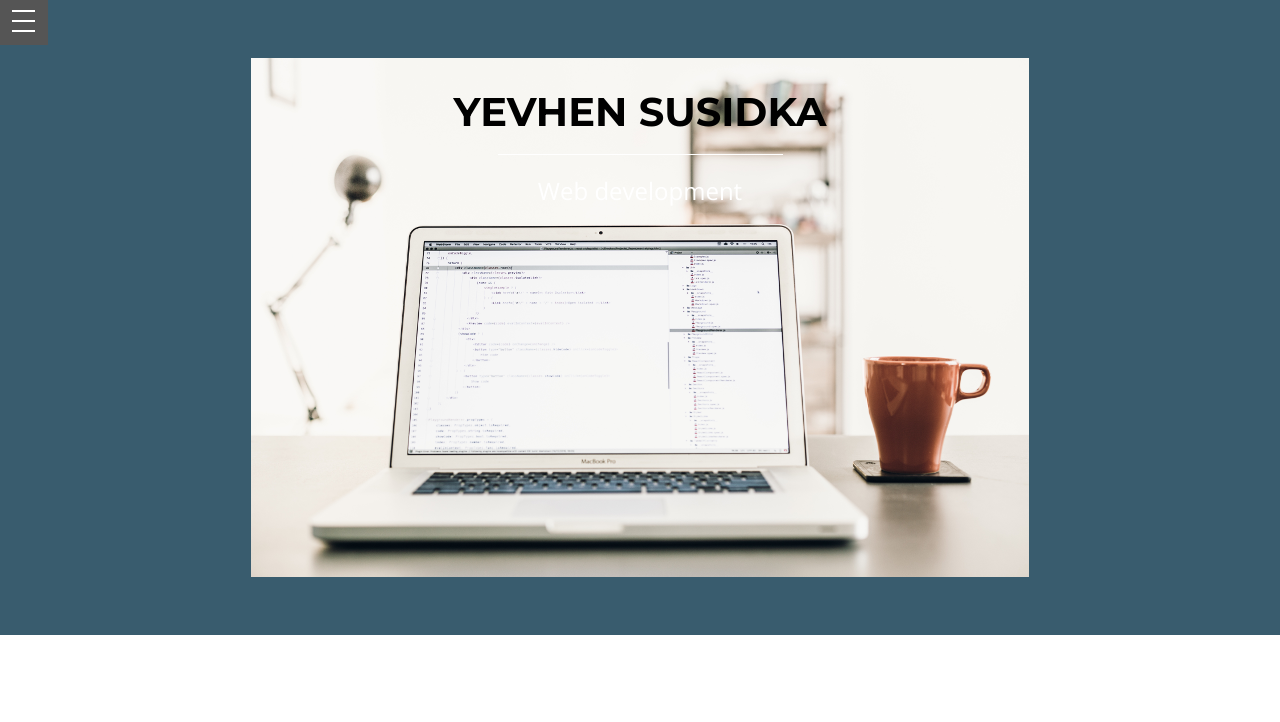
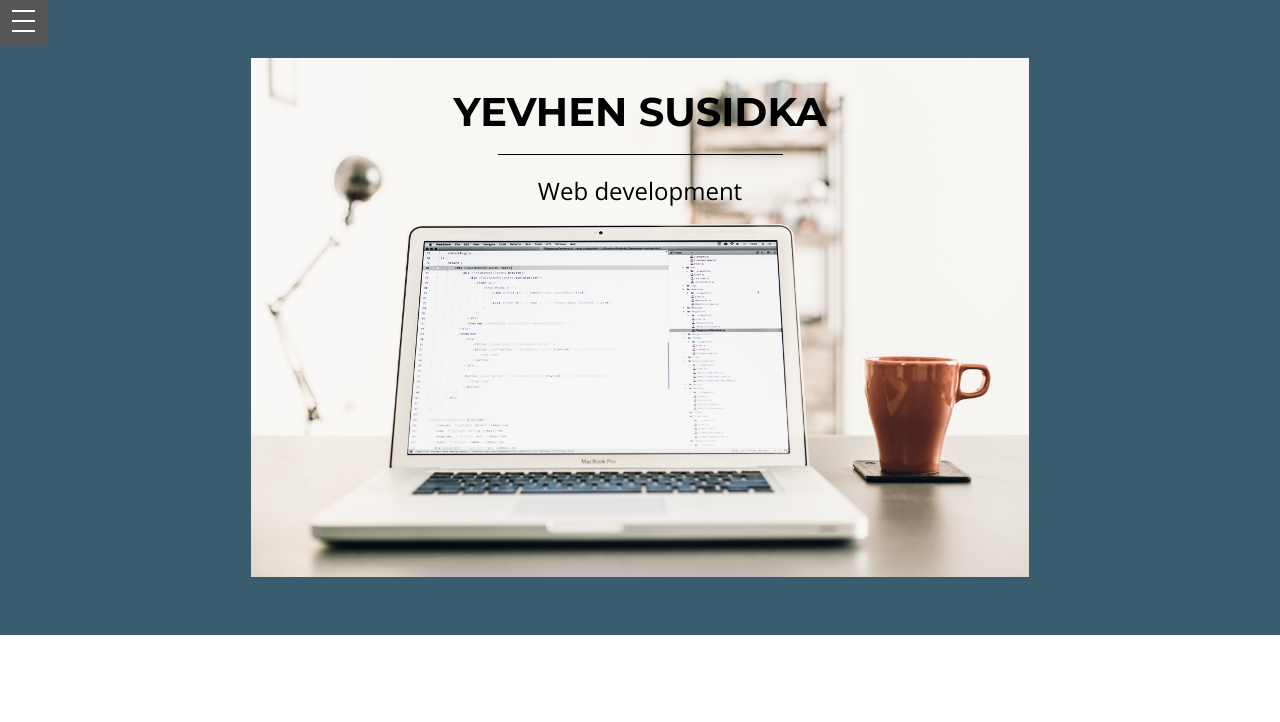
Before and after one commit to YevhenSu/Portfolio_freeCodeCamp, a plain HTML site: page index.html in a window 1280 px wide. Shown: the top 722 px of the page. Drawn offline with nearby package versions, Linux system fonts and the light colour scheme.

Commit message:
Update style.css

```diff
--- a/css/style.css
+++ b/css/style.css
@@ -222,11 +222,11 @@ Intro
 	margin:0 auto;
 	margin-top: 20px;
 	margin-bottom: 25px;
-	border-bottom:1px solid #fff;
+	border-bottom:1px solid #000;
 }
 
 .intro-text p span {
-	color:#fff;
+	color:#000;
 	font-size: 24px;
 	text-align:center;
 	font-weight: 300;
```
